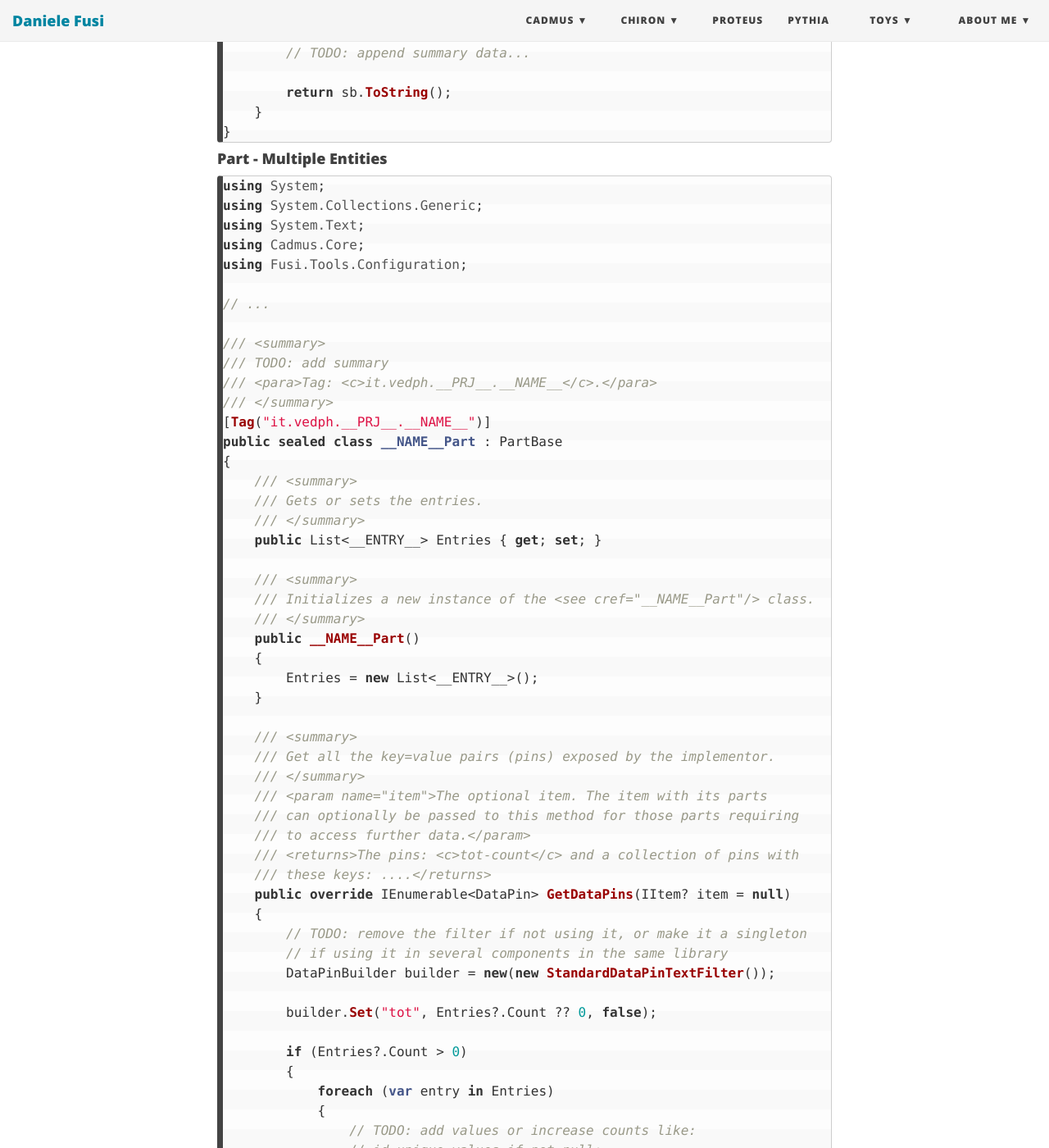
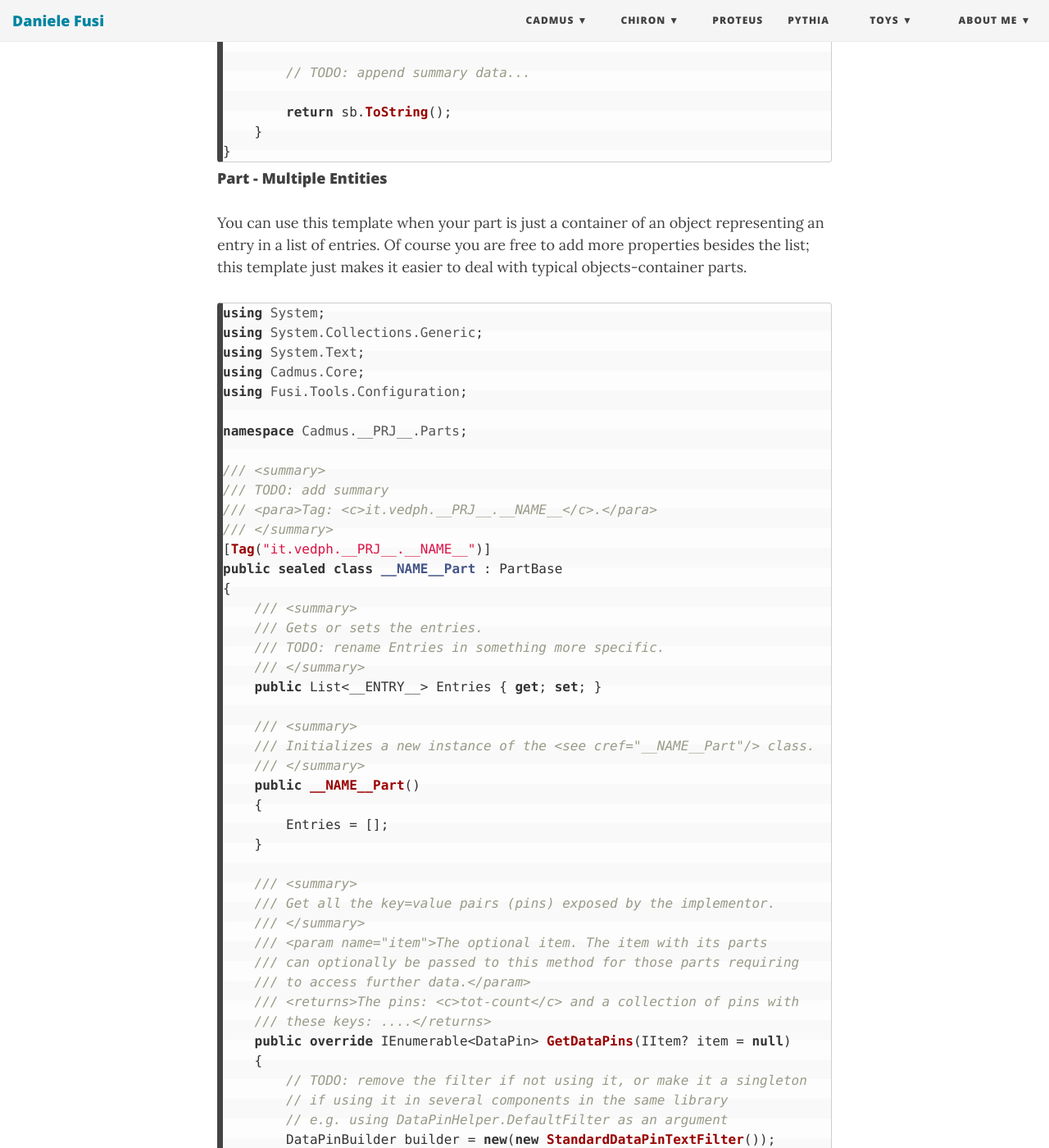
Before and after one commit to Myrmex/overview, a Jekyll site: the page built from cadmus/dev/backend/parts.md, in a window 1280 px wide and 1400 px high, scrolled down 4689 px. Shown: the whole window at 82% size. Built offline with Jekyll 4.4.1, drawn with Linux system fonts in a browser that asks for light colours; nearby versions of some CDN libraries; some of the changed text lies outside the part shown.

Commit message:
Updates to backend

````diff
--- a/cadmus/dev/backend/parts.md
+++ b/cadmus/dev/backend/parts.md
@@ -92,7 +92,7 @@
 using Cadmus.Core;
 using Fusi.Tools.Configuration;
 
-// ...
+namespace Cadmus.__PRJ__.Parts;
 
 /// <summary>
 /// TODO: add summary
@@ -112,7 +112,8 @@
     /// <returns>The pins.</returns>
     public override IEnumerable<DataPin> GetDataPins(IItem? item = null)
     {
-        // TODO: build pins, eventually using DataPinBuilder like this:
+        // TODO: build pins, eventually using DataPinBuilder like this
+        // (optionally using DataPinHelper.DefaultFilter as an argument):
         // DataPinBuilder builder = new(new StandardDataPinTextFilter());
         //// latitude
         // builder.AddValue("lat", Latitude);
@@ -138,14 +139,14 @@
     /// <returns>Data pins definitions.</returns>
     public override IList<DataPinDefinition> GetDataPinDefinitions()
     {
-        return new List<DataPinDefinition>(new[]
-        {
+        return new List<DataPinDefinition>(
+        [
             // TODO: add pins definitions...
             // sample:
             // new DataPinDefinition(DataPinValueType.Integer,
             //    "tot-count",
             //    "The total count of entries.")
-        });
+        ]);
     }
 
     /// <summary>
@@ -169,6 +170,8 @@
 
 #### Part - Multiple Entities
 
+You can use this template when your part is just a container of an object representing an entry in a list of entries. Of course you are free to add more properties besides the list; this template just makes it easier to deal with typical objects-container parts.
+
 ```cs
 using System;
 using System.Collections.Generic;
@@ -176,7 +179,7 @@
 using Cadmus.Core;
 using Fusi.Tools.Configuration;
 
-// ...
+namespace Cadmus.__PRJ__.Parts;
 
 /// <summary>
 /// TODO: add summary
@@ -187,6 +190,7 @@
 {
     /// <summary>
     /// Gets or sets the entries.
+    /// TODO: rename Entries in something more specific.
     /// </summary>
     public List<__ENTRY__> Entries { get; set; }
 
@@ -195,7 +199,7 @@
     /// </summary>
     public __NAME__Part()
     {
-        Entries = new List<__ENTRY__>();
+        Entries = [];
     }
 
     /// <summary>
@@ -210,6 +214,7 @@
     {
         // TODO: remove the filter if not using it, or make it a singleton
         // if using it in several components in the same library
+        // e.g. using DataPinHelper.DefaultFilter as an argument
         DataPinBuilder builder = new(new StandardDataPinTextFilter());
 
         builder.Set("tot", Entries?.Count ?? 0, false);
@@ -235,13 +240,13 @@
     /// <returns>Data pins definitions.</returns>
     public override IList<DataPinDefinition> GetDataPinDefinitions()
     {
-        return new List<DataPinDefinition>(new[]
-        {
+        return new List<DataPinDefinition>(
+        [
             // TODO: add pins definitions...
             new DataPinDefinition(DataPinValueType.Integer,
                "tot-count",
                "The total count of entries.")
-        });
+        ]);
     }
 
     /// <summary>
````
Also changed, not shown: cadmus/dev/backend/core.md (+4 -4 lines).
